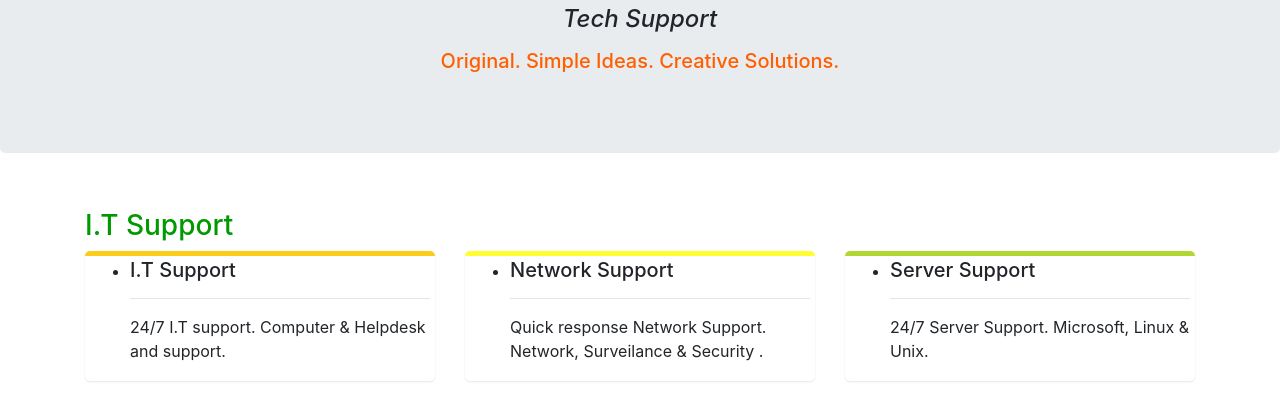
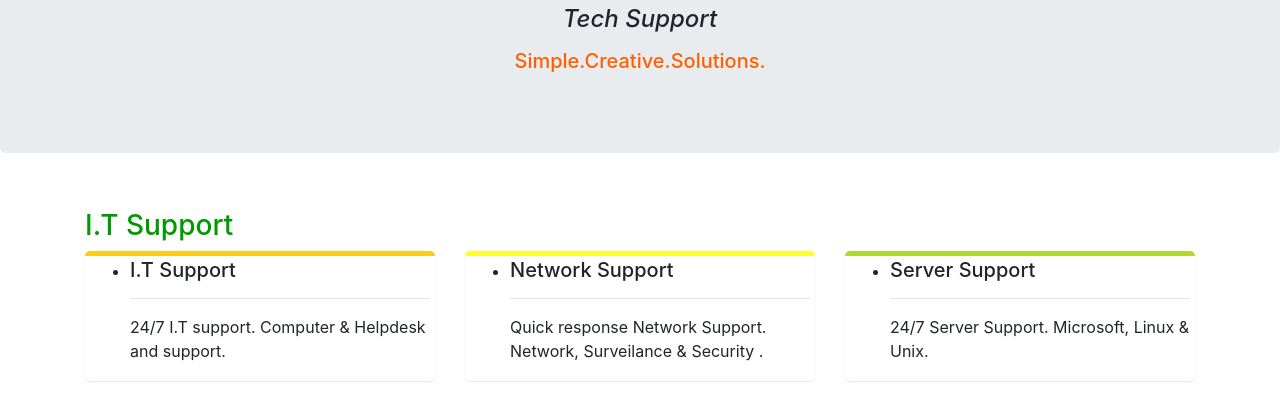
Before and after one commit to randallpaiva/randallpaiva.github.io, a plain HTML site: page it_support.html in a window 1280 px wide. Shown: the part 273-673 px from the top of the page. Drawn offline with Linux system fonts and the light colour scheme.

Commit message:
Update it_support.html

```diff
--- a/it_support.html
+++ b/it_support.html
@@ -65,7 +65,7 @@
 					</h1>
 					<h4><i>Tech Support</i></h4>
 					<p>
-						<h5 class="camilion">Original. Simple Ideas. Creative Solutions.</h5>
+						<h5 class="camilion">Simple.Creative.Solutions.</h5>
 					</p>
 		</div>
 
```
